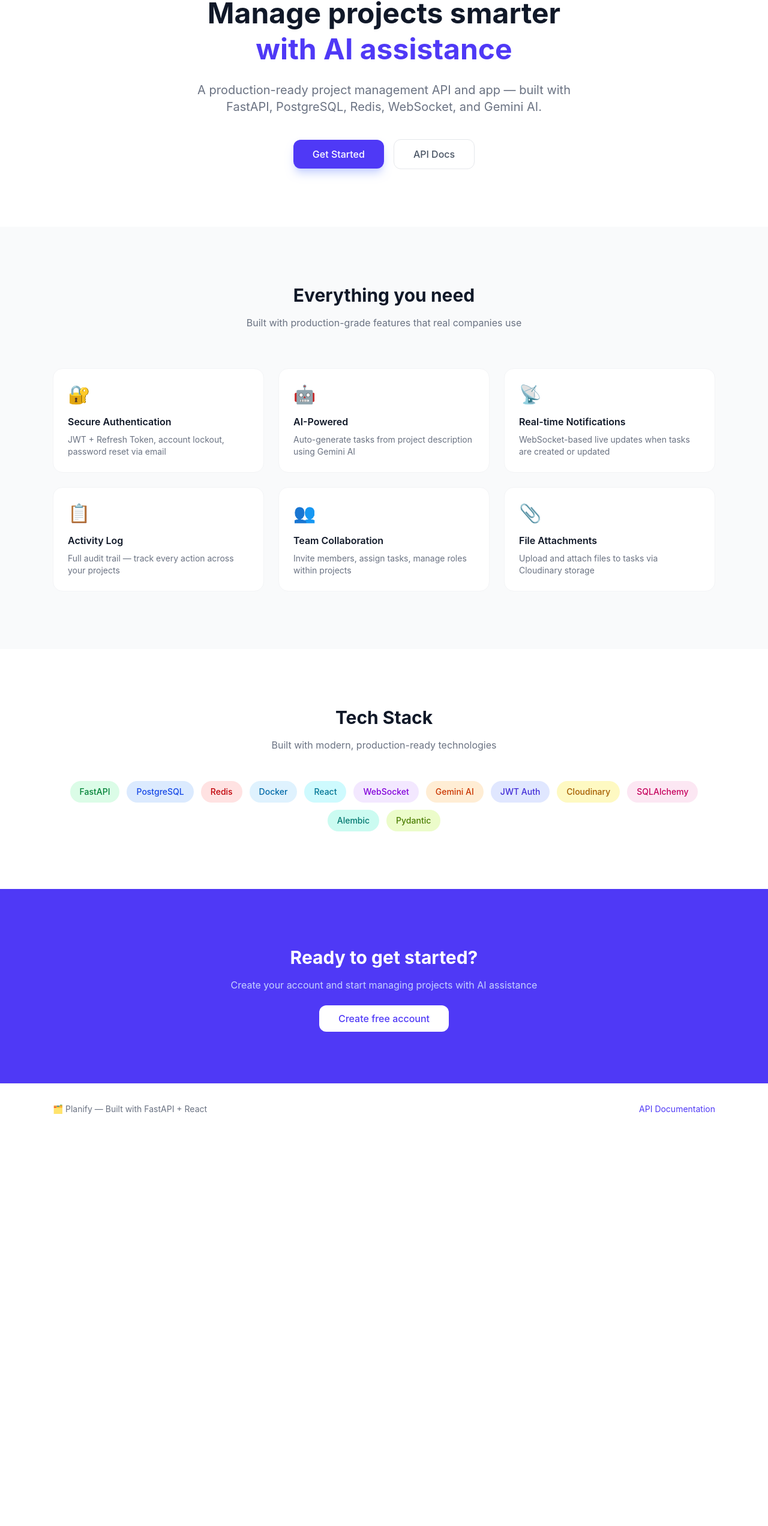
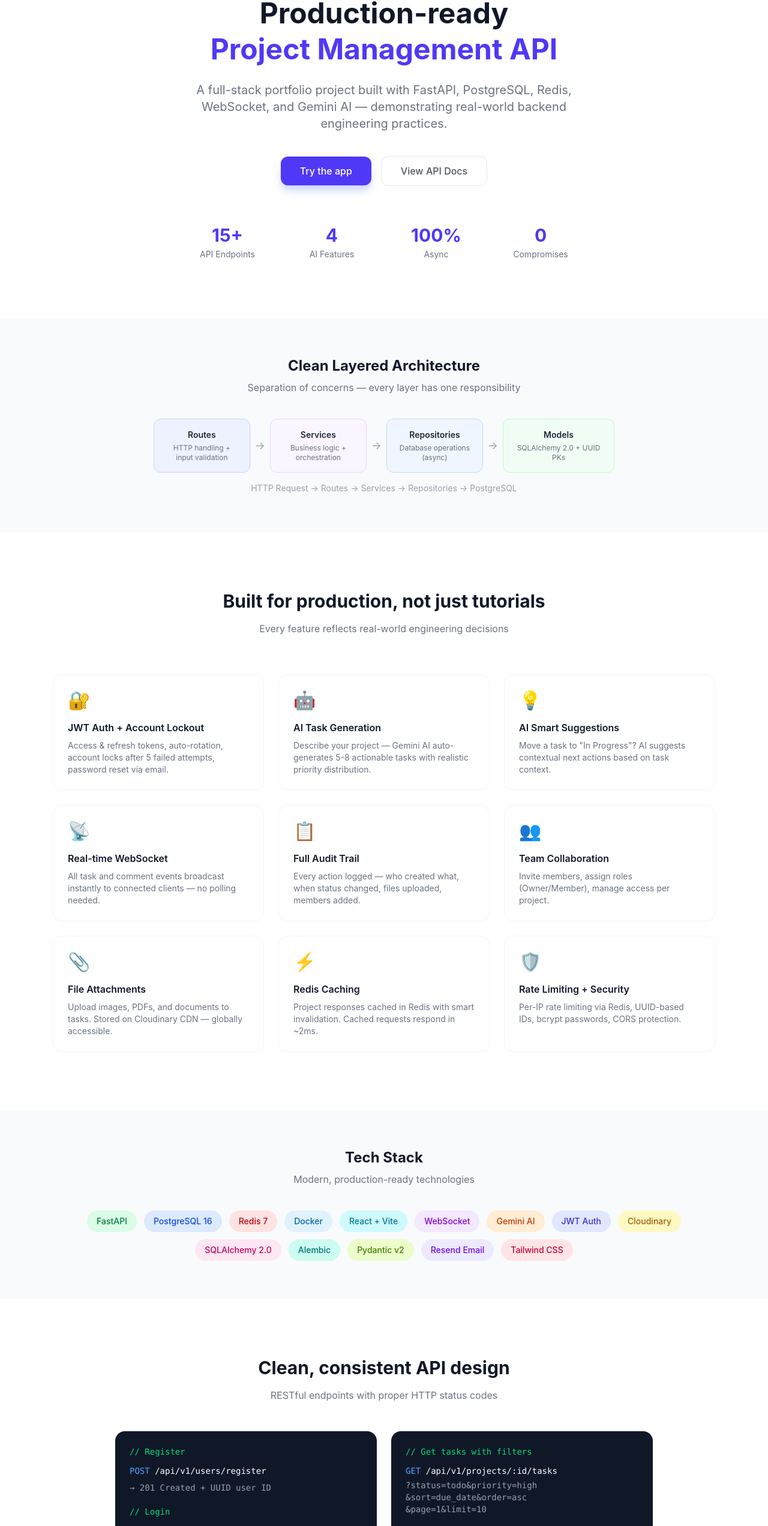
Before and after one commit to ricothenfx/planify-api, a React app in the folder frontend/: page / in a window 1280 px wide. Shown: the part 233-2777 px from the top of the page at 60% size. Before the commit the page ends 2124 px from the top, so only its background shows below. Built offline with nearby package versions, Linux system fonts and the light colour scheme; the HTML template or start-up script is replaced by a standard one.

Commit message:
feat: update Swagger docs and landing page with comprehensive information

```diff
--- a/frontend/src/pages/LandingPage.jsx
+++ b/frontend/src/pages/LandingPage.jsx
@@ -3,59 +3,98 @@ import { Link } from 'react-router-dom'
 const features = [
   {
     icon: '🔐',
-    title: 'Secure Authentication',
-    description: 'JWT + Refresh Token, account lockout, password reset via email',
+    title: 'JWT Auth + Account Lockout',
+    description: 'Access & refresh tokens, auto-rotation, account locks after 5 failed attempts, password reset via email.',
   },
   {
     icon: '🤖',
-    title: 'AI-Powered',
-    description: 'Auto-generate tasks from project description using Gemini AI',
+    title: 'AI Task Generation',
+    description: 'Describe your project — Gemini AI auto-generates 5-8 actionable tasks with realistic priority distribution.',
+  },
+  {
+    icon: '💡',
+    title: 'AI Smart Suggestions',
+    description: 'Move a task to "In Progress"? AI suggests contextual next actions based on task context.',
   },
   {
     icon: '📡',
-    title: 'Real-time Notifications',
-    description: 'WebSocket-based live updates when tasks are created or updated',
+    title: 'Real-time WebSocket',
+    description: 'All task and comment events broadcast instantly to connected clients — no polling needed.',
   },
   {
     icon: '📋',
-    title: 'Activity Log',
-    description: 'Full audit trail — track every action across your projects',
+    title: 'Full Audit Trail',
+    description: 'Every action logged — who created what, when status changed, files uploaded, members added.',
   },
   {
     icon: '👥',
     title: 'Team Collaboration',
-    description: 'Invite members, assign tasks, manage roles within projects',
+    description: 'Invite members, assign roles (Owner/Member), manage access per project.',
   },
   {
     icon: '📎',
     title: 'File Attachments',
-    description: 'Upload and attach files to tasks via Cloudinary storage',
+    description: 'Upload images, PDFs, and documents to tasks. Stored on Cloudinary CDN — globally accessible.',
+  },
+  {
+    icon: '⚡',
+    title: 'Redis Caching',
+    description: 'Project responses cached in Redis with smart invalidation. Cached requests respond in ~2ms.',
+  },
+  {
+    icon: '🛡️',
+    title: 'Rate Limiting + Security',
+    description: 'Per-IP rate limiting via Redis, UUID-based IDs, bcrypt passwords, CORS protection.',
   },
 ]
 
 const techStack = [
   { name: 'FastAPI', color: 'bg-green-100 text-green-700' },
-  { name: 'PostgreSQL', color: 'bg-blue-100 text-blue-700' },
-  { name: 'Redis', color: 'bg-red-100 text-red-700' },
+  { name: 'PostgreSQL 16', color: 'bg-blue-100 text-blue-700' },
+  { name: 'Redis 7', color: 'bg-red-100 text-red-700' },
   { name: 'Docker', color: 'bg-sky-100 text-sky-700' },
-  { name: 'React', color: 'bg-cyan-100 text-cyan-700' },
+  { name: 'React + Vite', color: 'bg-cyan-100 text-cyan-700' },
   { name: 'WebSocket', color: 'bg-purple-100 text-purple-700' },
   { name: 'Gemini AI', color: 'bg-orange-100 text-orange-700' },
   { name: 'JWT Auth', color: 'bg-indigo-100 text-indigo-700' },
   { name: 'Cloudinary', color: 'bg-yellow-100 text-yellow-700' },
-  { name: 'SQLAlchemy', color: 'bg-pink-100 text-pink-700' },
+  { name: 'SQLAlchemy 2.0', color: 'bg-pink-100 text-pink-700' },
   { name: 'Alembic', color: 'bg-teal-100 text-teal-700' },
-  { name: 'Pydantic', color: 'bg-lime-100 text-lime-700' },
+  { name: 'Pydantic v2', color: 'bg-lime-100 text-lime-700' },
+  { name: 'Resend Email', color: 'bg-violet-100 text-violet-700' },
+  { name: 'Tailwind CSS', color: 'bg-rose-100 text-rose-700' },
+]
+
+const stats = [
+  { value: '15+', label: 'API Endpoints' },
+  { value: '4', label: 'AI Features' },
+  { value: '100%', label: 'Async' },
+  { value: '0', label: 'Compromises' },
+]
+
+const architecture = [
+  { layer: 'Routes', desc: 'HTTP handling + input validation', color: 'bg-indigo-50 border-indigo-200' },
+  { layer: 'Services', desc: 'Business logic + orchestration', color: 'bg-purple-50 border-purple-200' },
+  { layer: 'Repositories', desc: 'Database operations (async)', color: 'bg-blue-50 border-blue-200' },
+  { layer: 'Models', desc: 'SQLAlchemy 2.0 + UUID PKs', color: 'bg-green-50 border-green-200' },
 ]
 
 export default function LandingPage() {
   return (
     <div className="min-h-screen bg-white">
       {/* Navbar */}
-      <nav className="border-b border-gray-100 px-6 py-4">
+      <nav className="border-b border-gray-100 px-6 py-4 sticky top-0 bg-white/80 backdrop-blur-sm z-10">
         <div className="max-w-6xl mx-auto flex items-center justify-between">
           <h1 className="text-xl font-bold text-indigo-600">🗂️ Planify</h1>
           <div className="flex items-center gap-4">
+
+            <a href="http://localhost:8000/docs"
+              target="_blank"
+              rel="noreferrer"
+              className="text-sm text-gray-600 hover:text-gray-900 transition-colors"
+            >
+              API Docs
+            </a>
             <Link
               to="/login"
               className="text-sm text-gray-600 hover:text-gray-900 transition-colors"
@@ -75,43 +114,84 @@ export default function LandingPage() {
       {/* Hero */}
       <section className="max-w-6xl mx-auto px-6 py-24 text-center">
         <div className="inline-flex items-center gap-2 bg-indigo-50 text-indigo-600 text-sm font-medium px-4 py-2 rounded-full mb-6">
-          🤖 AI-Powered Project Management
+          🤖 AI-Powered • 📡 Real-time • 🐳 Dockerized
         </div>
         <h1 className="text-5xl font-bold text-gray-900 mb-6 leading-tight">
-          Manage projects smarter
+          Production-ready
           <br />
-          <span className="text-indigo-600">with AI assistance</span>
+          <span className="text-indigo-600">Project Management API</span>
         </h1>
         <p className="text-xl text-gray-500 mb-10 max-w-2xl mx-auto">
-          A production-ready project management API and app — built with FastAPI, PostgreSQL, Redis, WebSocket, and Gemini AI.
+          A full-stack portfolio project built with FastAPI, PostgreSQL, Redis, WebSocket,
+          and Gemini AI — demonstrating real-world backend engineering practices.
         </p>
-        <div className="flex items-center justify-center gap-4">
+        <div className="flex items-center justify-center gap-4 flex-wrap">
           <Link
             to="/register"
             className="bg-indigo-600 text-white px-8 py-3 rounded-xl font-medium hover:bg-indigo-700 transition-colors shadow-lg shadow-indigo-200"
           >
-            Get Started
+            Try the app
           </Link>
 
           <a href="http://localhost:8000/docs"
             target="_blank"
             rel="noreferrer"
-            className="text-gray-600 px-8 py-3 rounded-xl font-medium border border-gray-200 hover:border-gray-300 transition-colors"
+            className="text-gray-600 px-8 py-3 rounded-xl font-medium border border-gray-200 hover:border-indigo-300 transition-colors"
           >
-            API Docs
+            View API Docs
           </a>
+        </div>
+
+        {/* Stats */}
+        <div className="grid grid-cols-4 gap-6 mt-16 max-w-2xl mx-auto">
+          {stats.map((stat) => (
+            <div key={stat.label} className="text-center">
+              <p className="text-3xl font-bold text-indigo-600">{stat.value}</p>
+              <p className="text-sm text-gray-500 mt-1">{stat.label}</p>
+            </div>
+          ))}
+        </div>
+      </section>
+
+      {/* Architecture */}
+      <section className="bg-gray-50 py-16">
+        <div className="max-w-6xl mx-auto px-6">
+          <div className="text-center mb-10">
+            <h2 className="text-2xl font-bold text-gray-900 mb-2">
+              Clean Layered Architecture
+            </h2>
+            <p className="text-gray-500">
+              Separation of concerns — every layer has one responsibility
+            </p>
+          </div>
+          <div className="flex flex-col md:flex-row items-center justify-center gap-2 max-w-3xl mx-auto">
+            {architecture.map((item, index) => (
+              <div key={item.layer} className="flex items-center gap-2 flex-1 w-full">
+                <div className={`flex-1 border rounded-xl p-4 text-center ${item.color}`}>
+                  <p className="font-semibold text-gray-800 text-sm">{item.layer}</p>
+                  <p className="text-xs text-gray-500 mt-1">{item.desc}</p>
+                </div>
+                {index < architecture.length - 1 && (
+                  <span className="text-gray-400 text-lg hidden md:block">→</span>
+                )}
+              </div>
+            ))}
+          </div>
+          <p className="text-center text-sm text-gray-400 mt-4">
+            HTTP Request → Routes → Services → Repositories → PostgreSQL
+          </p>
         </div>
       </section>
 
       {/* Features */}
-      <section className="bg-gray-50 py-24">
+      <section className="py-24">
         <div className="max-w-6xl mx-auto px-6">
           <div className="text-center mb-16">
             <h2 className="text-3xl font-bold text-gray-900 mb-4">
-              Everything you need
+              Built for production, not just tutorials
             </h2>
             <p className="text-gray-500 max-w-xl mx-auto">
-              Built with production-grade features that real companies use
+              Every feature reflects real-world engineering decisions
             </p>
           </div>
           <div className="grid grid-cols-1 md:grid-cols-2 lg:grid-cols-3 gap-6">
@@ -130,15 +210,11 @@ export default function LandingPage() {
       </section>
 
       {/* Tech Stack */}
-      <section className="py-24">
+      <section className="bg-gray-50 py-16">
         <div className="max-w-6xl mx-auto px-6">
-          <div className="text-center mb-12">
-            <h2 className="text-3xl font-bold text-gray-900 mb-4">
-              Tech Stack
-            </h2>
-            <p className="text-gray-500">
-              Built with modern, production-ready technologies
-            </p>
+          <div className="text-center mb-10">
+            <h2 className="text-2xl font-bold text-gray-900 mb-2">Tech Stack</h2>
+            <p className="text-gray-500">Modern, production-ready technologies</p>
           </div>
           <div className="flex flex-wrap justify-center gap-3">
             {techStack.map((tech) => (
@@ -153,38 +229,108 @@ export default function LandingPage() {
         </div>
       </section>
 
+      {/* API Preview */}
+      <section className="py-24">
+        <div className="max-w-6xl mx-auto px-6">
+          <div className="text-center mb-12">
+            <h2 className="text-3xl font-bold text-gray-900 mb-4">
+              Clean, consistent API design
+            </h2>
+            <p className="text-gray-500">RESTful endpoints with proper HTTP status codes</p>
+          </div>
+          <div className="grid grid-cols-1 md:grid-cols-2 gap-6 max-w-4xl mx-auto">
+            <div className="bg-gray-900 rounded-2xl p-6 text-sm font-mono">
+              <p className="text-green-400 mb-3">// Register</p>
+              <p className="text-blue-400">POST <span className="text-white">/api/v1/users/register</span></p>
+              <p className="text-gray-400 mt-2">→ 201 Created + UUID user ID</p>
+              <br />
+              <p className="text-green-400 mb-3">// Login</p>
+              <p className="text-blue-400">POST <span className="text-white">/api/v1/auth/login</span></p>
+              <p className="text-gray-400 mt-2">→ access_token + refresh_token</p>
+              <br />
+              <p className="text-green-400 mb-3">// AI Generate Tasks</p>
+              <p className="text-blue-400">POST <span className="text-white">/api/v1/ai/projects/:id/generate-tasks</span></p>
+              <p className="text-gray-400 mt-2">→ 5-8 AI-generated tasks</p>
+            </div>
+            <div className="bg-gray-900 rounded-2xl p-6 text-sm font-mono">
+              <p className="text-green-400 mb-3">// Get tasks with filters</p>
+              <p className="text-blue-400">GET <span className="text-white">/api/v1/projects/:id/tasks</span></p>
+              <p className="text-gray-400 mt-1">?status=todo&priority=high</p>
+              <p className="text-gray-400">&sort=due_date&order=asc</p>
+              <p className="text-gray-400">&page=1&limit=10</p>
+              <br />
+              <p className="text-green-400 mb-3">// WebSocket</p>
+              <p className="text-blue-400">WS <span className="text-white">/api/v1/ws/projects/:id</span></p>
+              <p className="text-gray-400 mt-1">?token=JWT_TOKEN</p>
+              <p className="text-gray-400 mt-2">→ Real-time events</p>
+            </div>
+          </div>
+        </div>
+      </section>
+
       {/* CTA */}
       <section className="bg-indigo-600 py-24">
         <div className="max-w-6xl mx-auto px-6 text-center">
           <h2 className="text-3xl font-bold text-white mb-4">
-            Ready to get started?
+            Ready to explore?
           </h2>
           <p className="text-indigo-200 mb-8 max-w-xl mx-auto">
-            Create your account and start managing projects with AI assistance
+            Try the live app or dive into the API documentation
           </p>
+          <div className="flex items-center justify-center gap-4 flex-wrap">
             <Link
               to="/register"
               className="bg-white text-indigo-600 px-8 py-3 rounded-xl font-medium hover:bg-indigo-50 transition-colors"
             >
-            Create free account
+              Try the app
             </Link>
+
+            <a href="http://localhost:8000/docs"
+              target="_blank"
+              rel="noreferrer"
+              className="border border-indigo-400 text-white px-8 py-3 rounded-xl font-medium hover:bg-indigo-700 transition-colors"
+            >
+              API Documentation
+            </a>
+          </div>
         </div>
       </section>
 
       {/* Footer */}
       <footer className="border-t border-gray-100 py-8">
-        <div className="max-w-6xl mx-auto px-6 flex items-center justify-between">
-          <p className="text-sm text-gray-500">
-            🗂️ Planify — Built with FastAPI + React
+        <div className="max-w-6xl mx-auto px-6 flex items-center justify-between flex-wrap gap-4">
+          <div>
+            <p className="font-semibold text-gray-900">🗂️ Planify API</p>
+            <p className="text-sm text-gray-500 mt-1">
+              Built with FastAPI + PostgreSQL + Redis + React
             </p>
+          </div>
+          <div className="flex gap-6">
 
             <a href="http://localhost:8000/docs"
               target="_blank"
               rel="noreferrer"
               className="text-sm text-indigo-600 hover:underline"
             >
-            API Documentation
+              Swagger UI
             </a>
+
+            <a href="http://localhost:8000/redoc"
+              target="_blank"
+              rel="noreferrer"
+              className="text-sm text-indigo-600 hover:underline"
+            >
+              ReDoc
+            </a>
+
+            <a href="http://localhost:8000/health"
+              target="_blank"
+              rel="noreferrer"
+              className="text-sm text-indigo-600 hover:underline"
+            >
+              Health Check
+            </a>
+          </div>
         </div>
       </footer>
     </div>
```
Also changed, not shown: 1 other file (tests, documents, lock files or other folders). Lines whose indentation alone changed are shown as unchanged.
